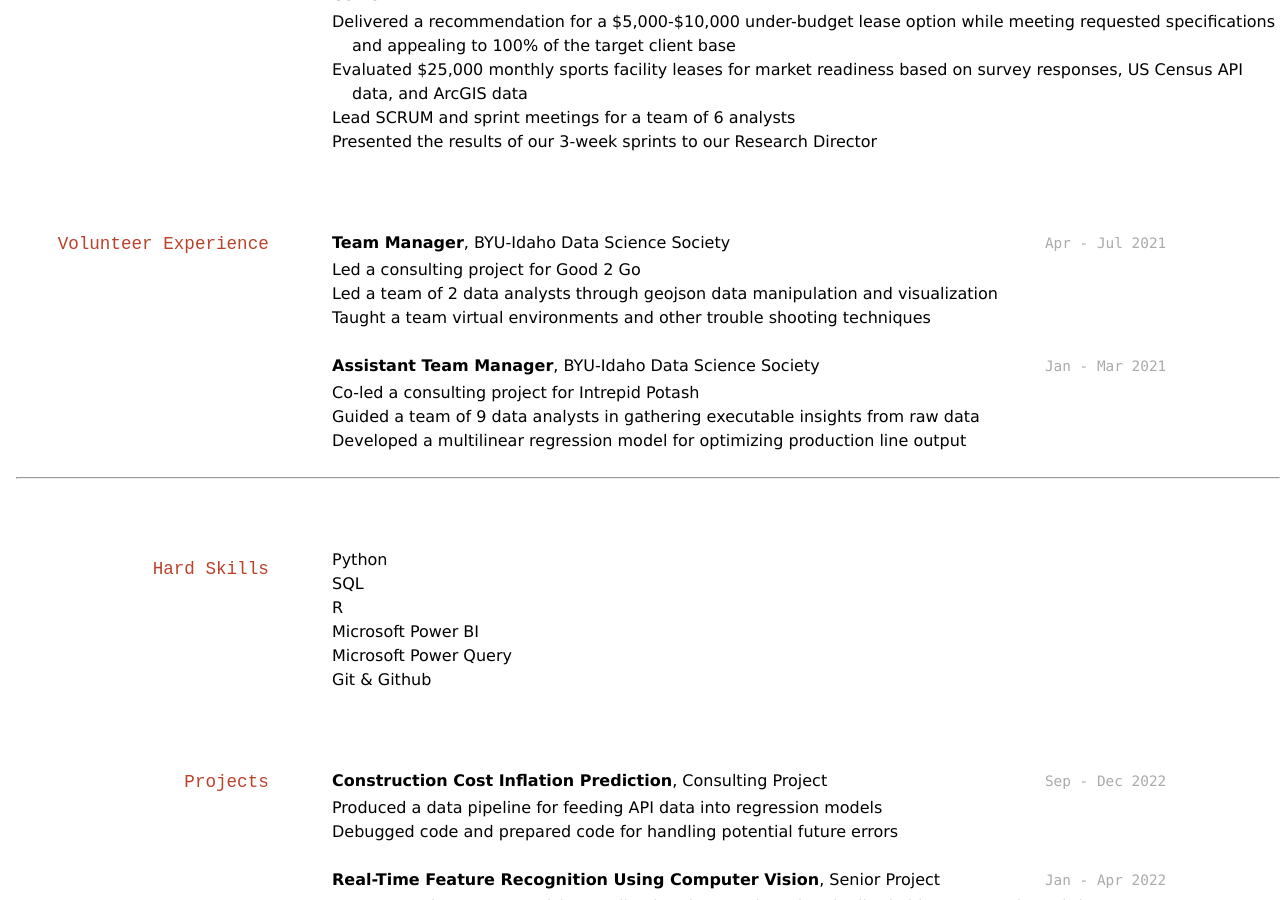
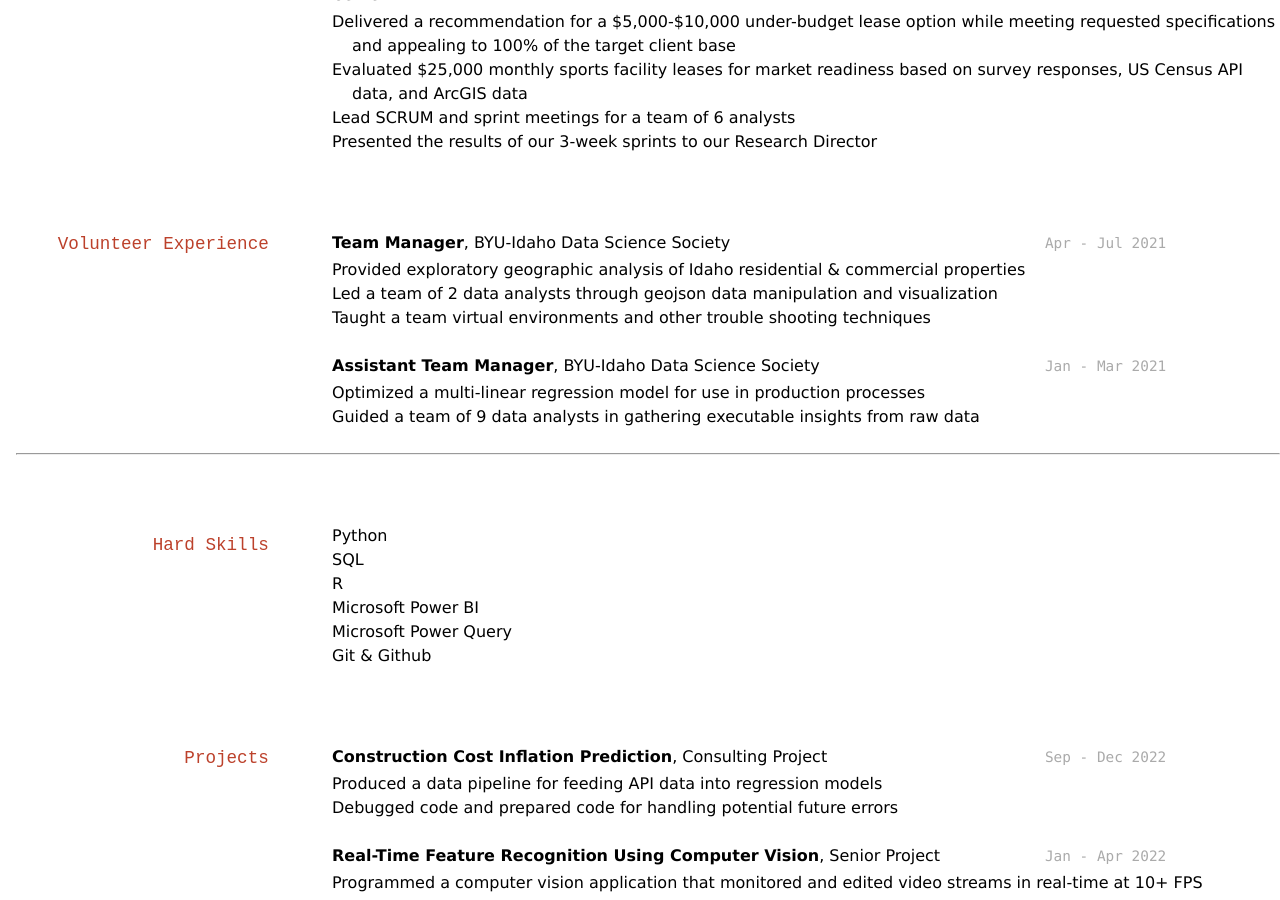
Before and after one commit to BrianGrant-Data/Resume, a Jekyll site: the page built from docs/index.md, in a window 1280 px wide and 900 px high, scrolled down 427 px. Built offline with Jekyll 4.4.1, drawn with Linux system fonts in a browser that asks for light colours.

Commit message:
Minor Edit

```diff
--- a/docs/index.md
+++ b/docs/index.md
@@ -36,15 +36,14 @@ __Intern Data Analyst & SCRUM Master__, the Research & Business Development Cent
 ## Volunteer Experience
 `Apr - Jul 2021`
 __Team Manager__, BYU-Idaho Data Science Society
-- Led a consulting project for Good 2 Go
+- Provided exploratory geographic analysis of Idaho residential & commercial properties
 - Led a team of 2 data analysts through geojson data manipulation and visualization
 - Taught a team virtual environments and other trouble shooting techniques
 
 `Jan - Mar 2021`
 __Assistant Team Manager__, BYU-Idaho Data Science Society
-- Co-led a consulting project for Intrepid Potash
+- Optimized a multi-linear regression model for use in production processes
 - Guided a team of 9 data analysts in gathering executable insights from raw data
-- Developed a multilinear regression model for optimizing production line output
 
 
 ---
```
